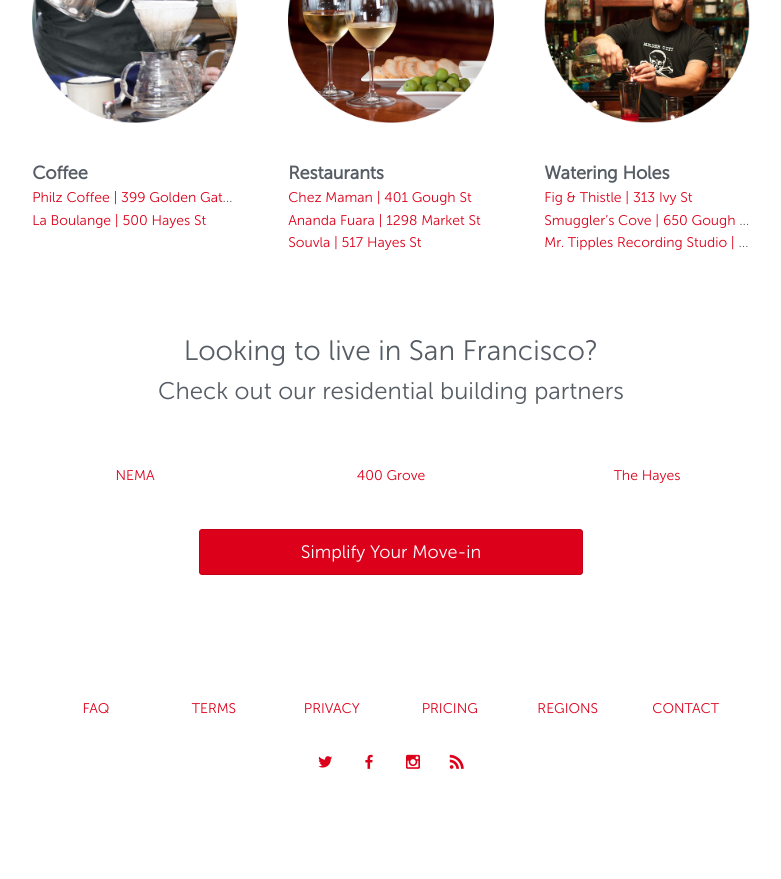
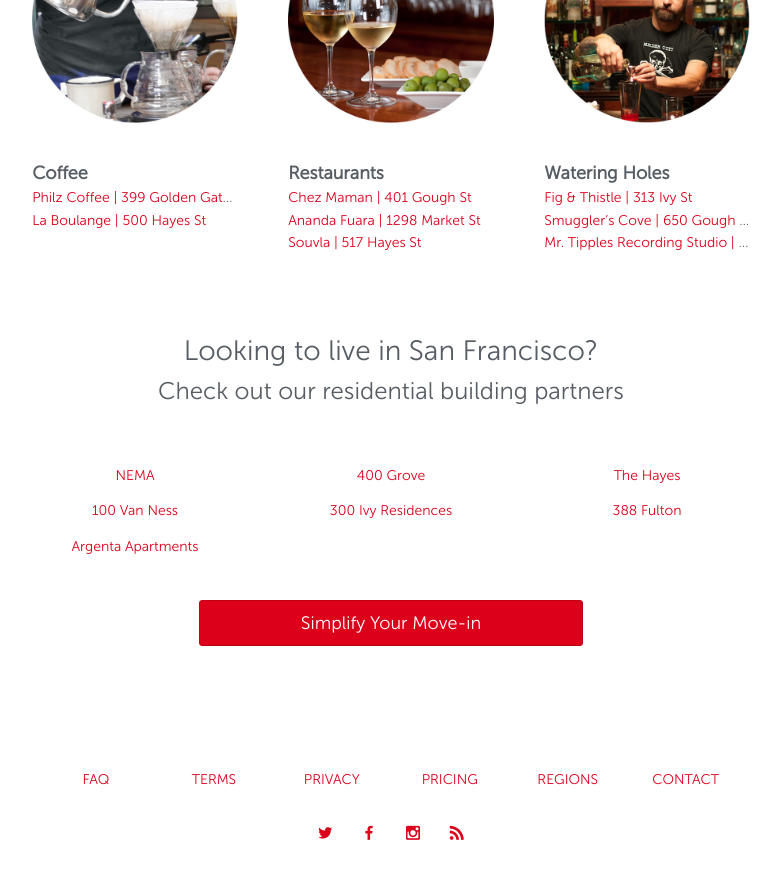
Before and after one commit to craigsmith24/omni-web-local, a Jekyll site: the page built from san-francisco/hayes-valley-civic-center.markdown, in a window 1280 px wide and 900 px high, scrolled down 1822 px. Shown: the top 879 px of the window, without its empty margins (249-1030 px from the left). Built offline with Jekyll 4.4.1, drawn with Linux system fonts in a browser that asks for light colours; before the commit the page ends 2651 px from its top, so only the background shows below that.

Commit message:
Update hayes-valley-civic-center.markdown

```diff
--- a/san-francisco/hayes-valley-civic-center.markdown
+++ b/san-francisco/hayes-valley-civic-center.markdown
@@ -26,6 +26,10 @@ buildings:
     - '<a href="http://rentnema.com/">NEMA</a>'
     - '<a href="http://400grove.com/">400 Grove</a>'
     - '<a href="https://www.sanfranciscocondomania.com/condos/THE-HAYES.php">The Hayes</a>'
+    - '<a href="http://100vanness.com/">100 Van Ness</a>'
+    - '<a href="http://300ivy.com/residences/">300 Ivy Residences</a>'
+    - '<a href="http://388fulton.com/">388 Fulton</a>'
+    - '<a href="http://www.argentaliving.com/">Argenta Apartments</a>'
 sitemap:
     priority: 0.7
     changefreq: monthly
```
